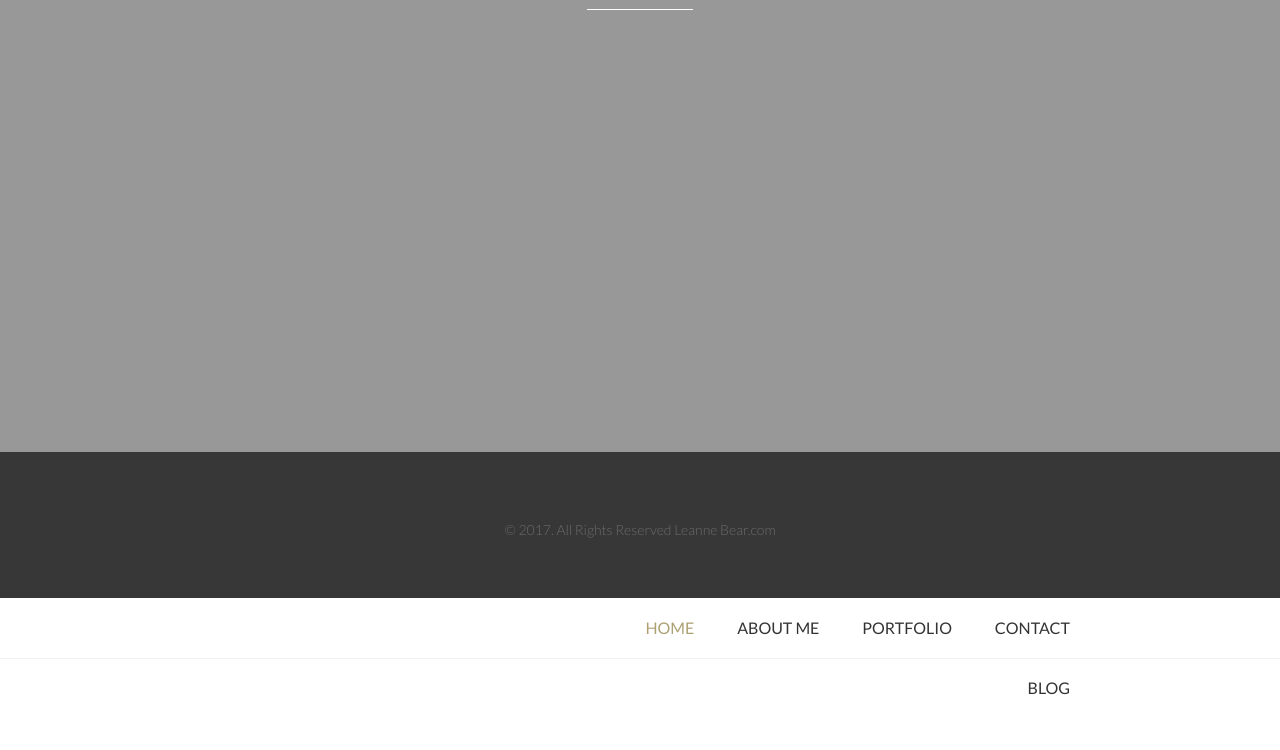
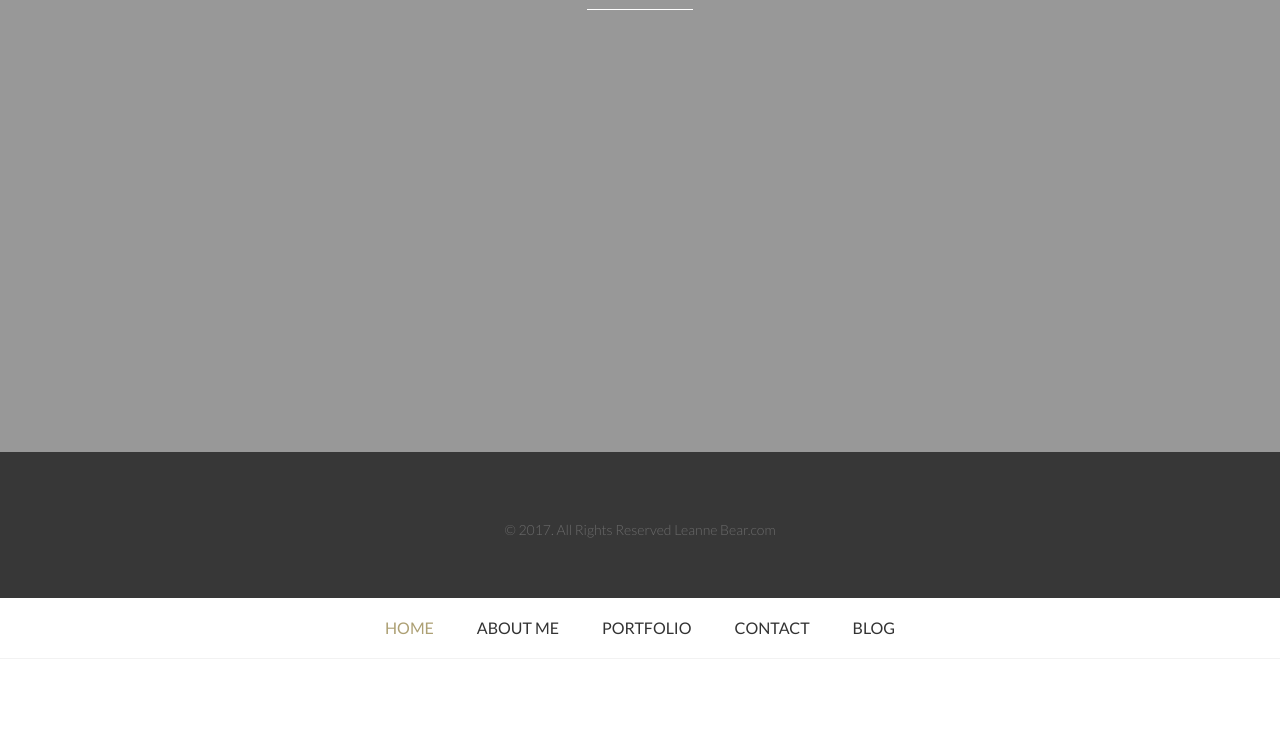
Before and after one commit to LeanneBear/leannebear.github.io, a plain HTML site: page index.html in a window 1280 px wide. Shown: the part 202-952 px from the top of the page. Drawn offline with Linux system fonts and the light colour scheme.

Commit message:
menu centered

```diff
--- a/css/style.css
+++ b/css/style.css
@@ -278,11 +278,7 @@ h1 span{
  }
 
 .menu-content ul{
-
-  width:500px;
-  left:50%;
-  float:right;
-  text-align:right;
+  text-align:center;
   list-style:none;
 }
 
```
Also changed, not shown: 1 other file.
